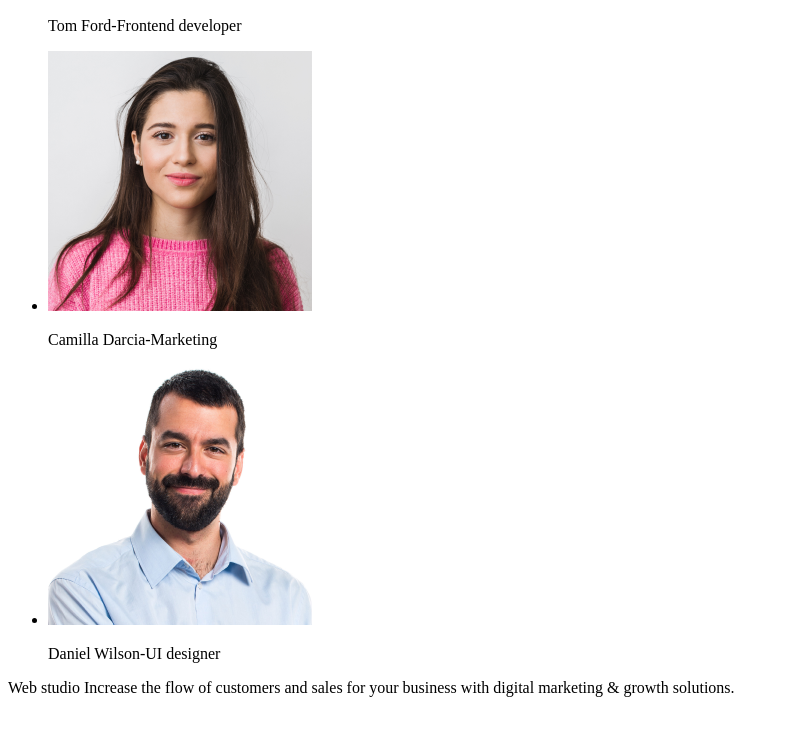
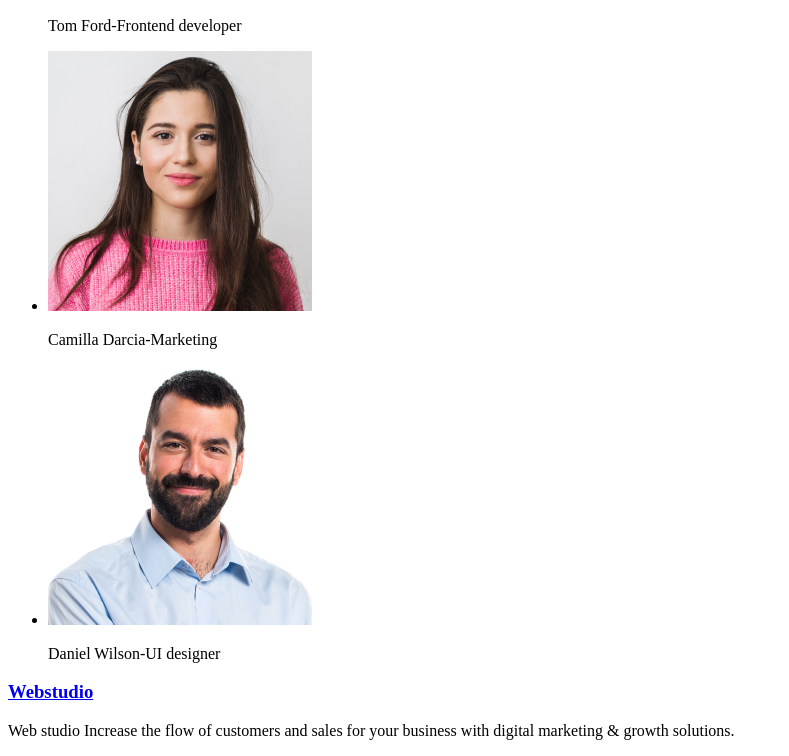
Before and after one commit to odabas-yaren/PROJECTS, a plain HTML site: page index.html in a window 1280 px wide. Shown: the part 1304-2060 px from the top of the page, without its empty margins (0-789 px from the left). Before the commit the page ends 2009 px from the top, so only its background shows below. Drawn offline with Linux system fonts and the light colour scheme.

Commit message:
footer düzenlendi

```diff
--- a/index.html
+++ b/index.html
@@ -68,8 +68,13 @@
       </section>
     </main>
     <footer>
-      Web studio Increase the flow of customers and sales for your business with
-      digital marketing & growth solutions.
+      <h3>
+        <a href="index.html"> Webstudio </a>
+      </h3>
+      <p>
+        Web studio Increase the flow of customers and sales for your business
+        with digital marketing & growth solutions.
+      </p>
     </footer>
   </body>
 </html>
```
